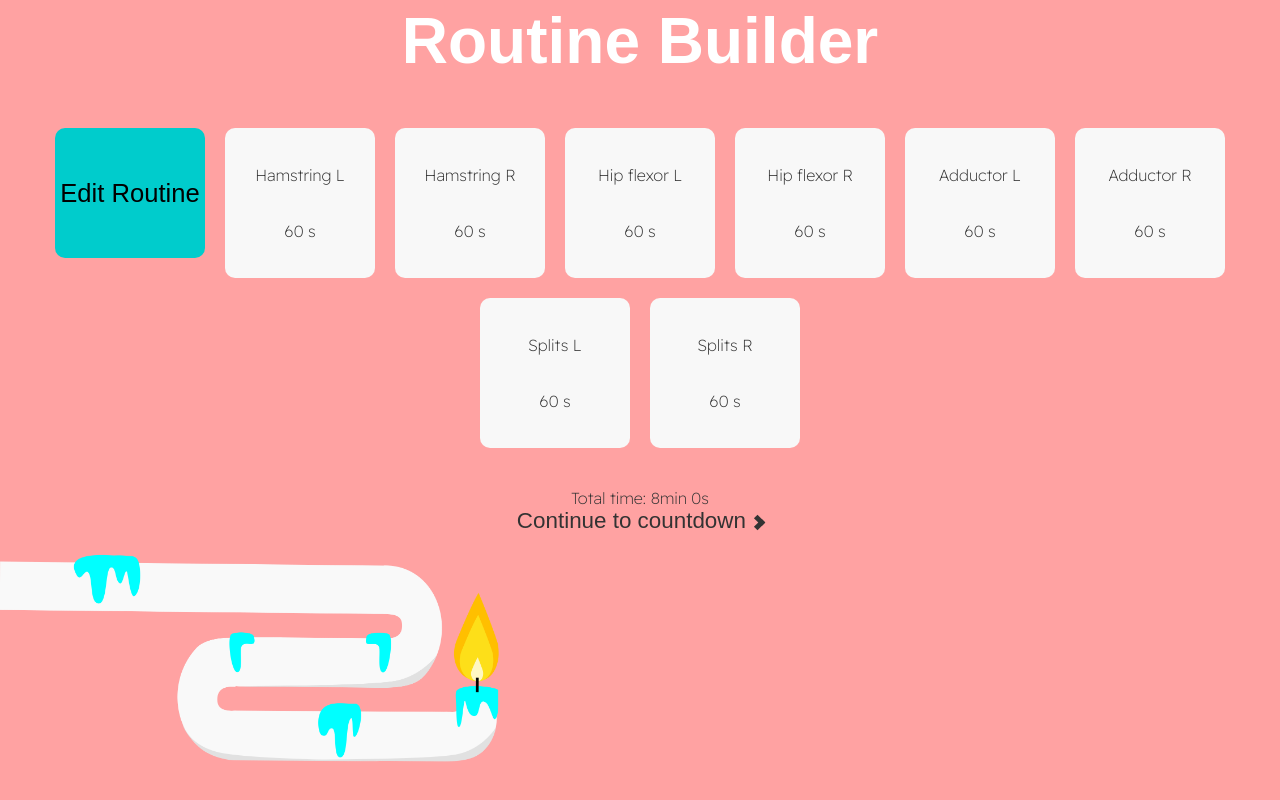
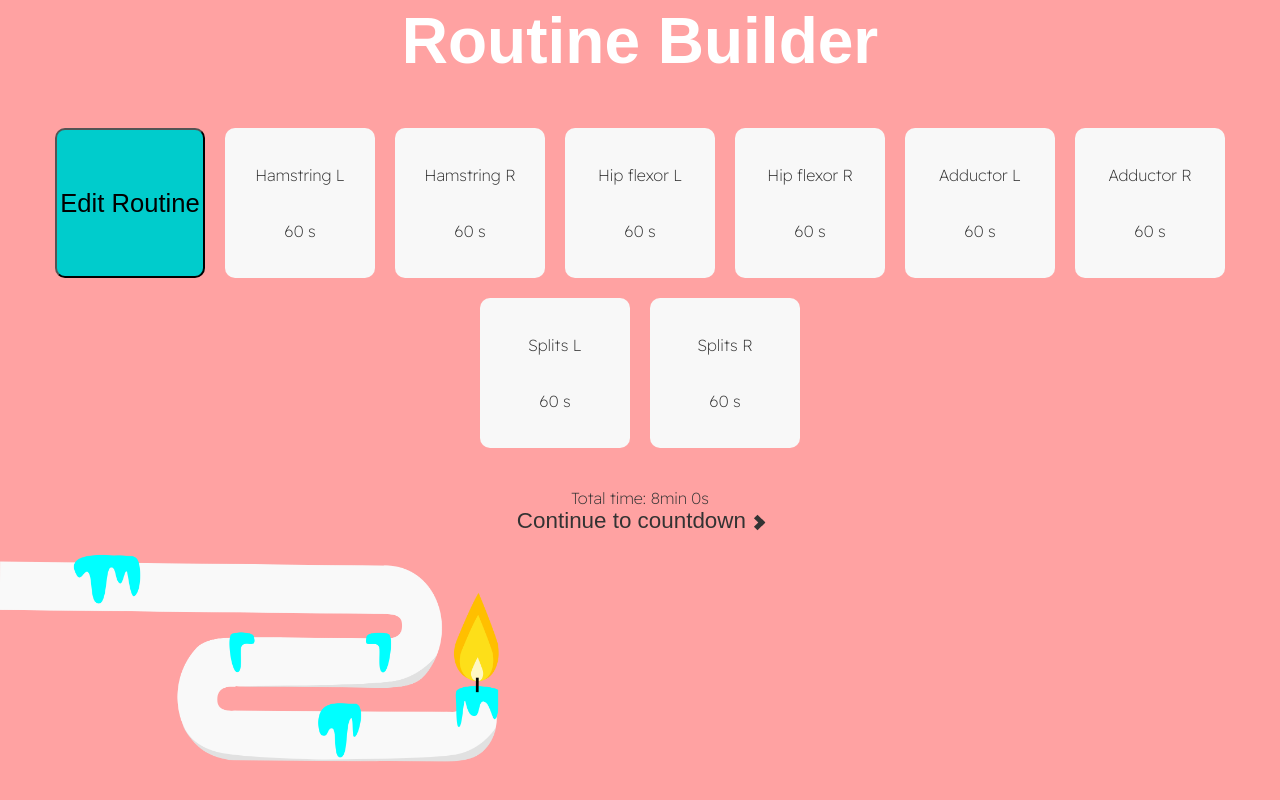
Before and after one commit to ElianeV/Bendy-Candle, a React (Create React App) app: page / in a window 1280 px wide. Shown: the part 896-1696 px from the top of the page. Built offline with nearby package versions, Linux system fonts and the light colour scheme; a web font is replaced by a local one.

Commit message:
Edit button reset margins

```diff
--- a/src/App.scss
+++ b/src/App.scss
@@ -122,28 +122,22 @@ $darkCyan: #00cccc;
         margin: 0 10px 20px 10px;
         transition: transform 0.4s;
       }
-      .editExerciseButton-nonEditMode {
-        border-radius: 20px;
-        &:hover {
-          transform: scale(1.1, 1.1);
-        }
-      }
       .editExButton {
-        width: 100%;
-        height: 100%;
         font-size: 1.6rem;
-        cursor: pointer;
         font-family: MuseoModerno, sans-serif;
         background-color: $darkCyan;
-        border: none;
-        transition: background-color 0.4s;
+        margin: 0;
+        cursor: pointer;
+        transition: all 0.4s;
         &:hover {
           background-color: cyan;
+          transform: scale(1.1, 1.1);
         }
       }
       .editExerciseButton-editMode {
         background-color: cyan;
         button {
+          padding: 2px;
           width: 120px;
           cursor: pointer;
         }
@@ -154,6 +148,10 @@ $darkCyan: #00cccc;
       .exerciseBar {
         background-color: #f8f8f8;
         transition: all 0.4s;
+        &:hover {
+          transform: scale(1.1, 1.1);
+          background-color: white;
+        }
         .editButton {
           color: $myblack;
           transition: color 0.4s;
@@ -169,10 +167,6 @@ $darkCyan: #00cccc;
             color: #b91515;
             cursor: pointer;
           }
-        }
-        &:hover {
-          transform: scale(1.1, 1.1);
-          background-color: white;
         }
       }
     }
```
